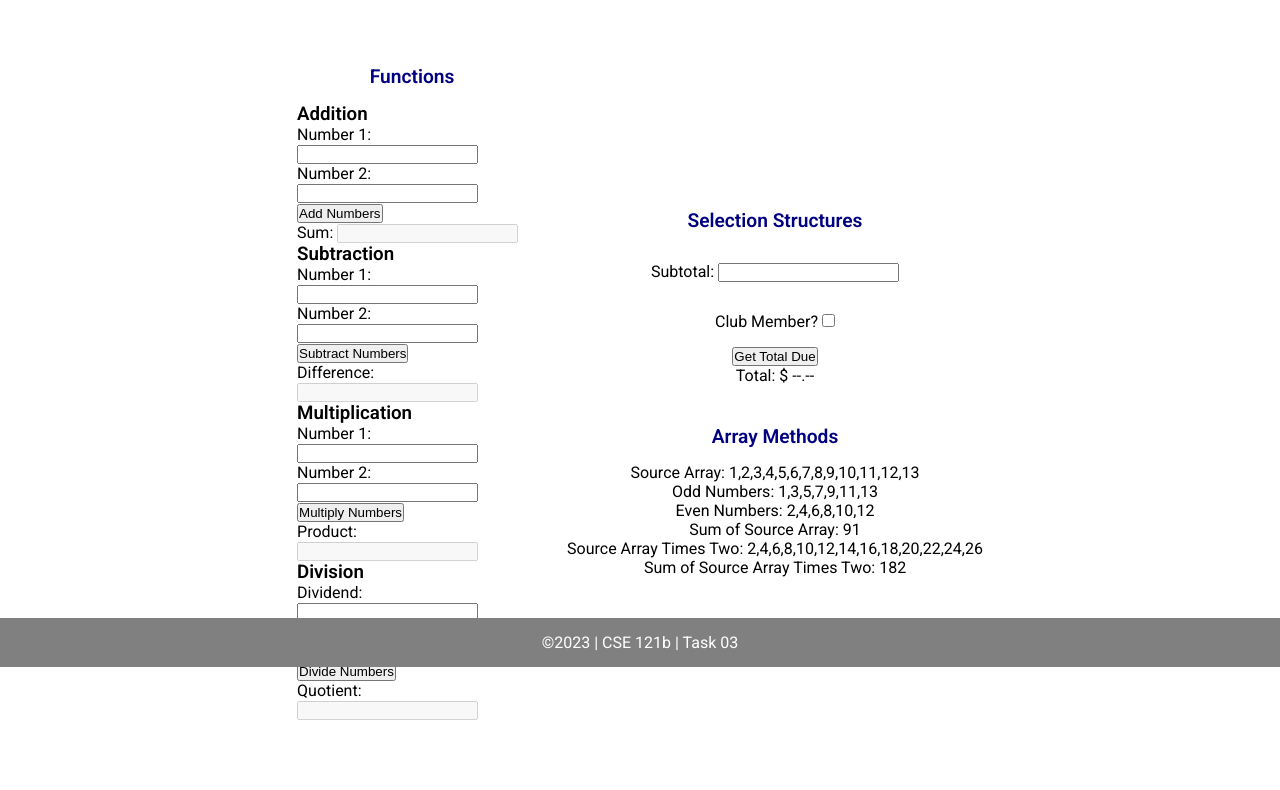
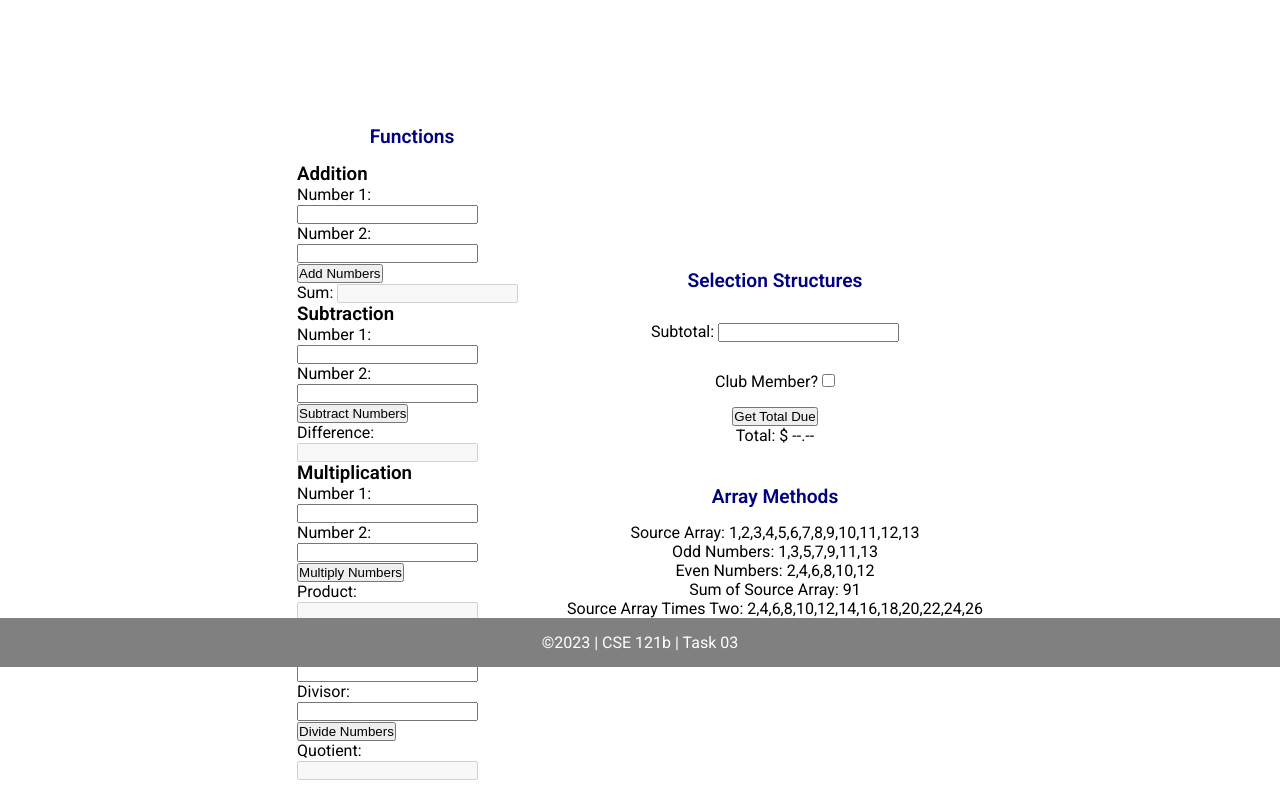
Before and after one commit to Daniel-J-Anaya/cse121b, a plain HTML site: page w03-task.html in a window 1280 px wide. Shown: the part 133-923 px from the top of the page. Before the commit the page ends 883 px from the top, so only its background shows below. Drawn offline with Linux system fonts and the light colour scheme.

Commit message:
updated main.css body margin to improve visibilty on smaller screens

```diff
--- a/styles/main.css
+++ b/styles/main.css
@@ -8,6 +8,7 @@
 /* HTML Selectors */
 body {
     font-family: 'Roboto', Helvetica, sans-serif;
+    margin: 60px auto;
 }
 
 nav {
```
